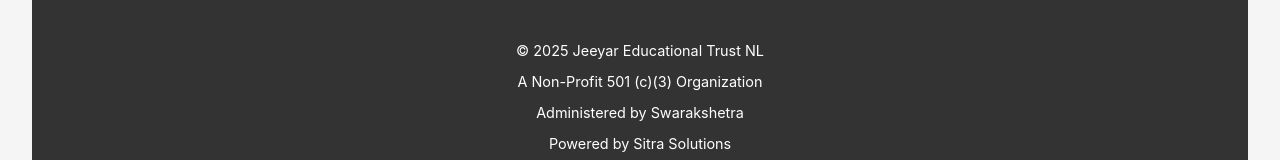
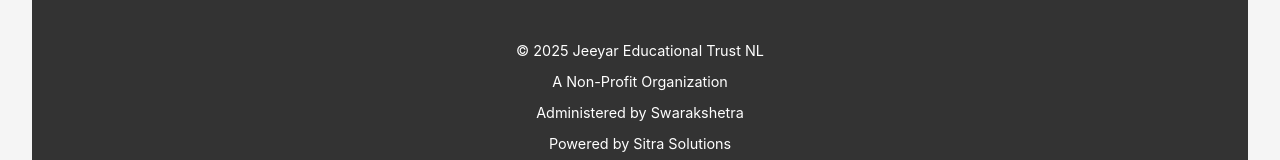
Before and after one commit to SrividyaKasu/jet-nl, a React (Vite) app: page / in a window 1280 px wide. Shown: the part 1199-1359 px from the top of the page. Built offline with nearby package versions, Linux system fonts and the light colour scheme; no server answers.

Commit message:
correcting name

```diff
--- a/src/App.jsx
+++ b/src/App.jsx
@@ -32,7 +32,7 @@
     <footer className="footer">
       <div className="footer-content">
         <p>© {new Date().getFullYear()} Jeeyar Educational Trust NL</p>
-        <p>A Non-Profit 501 (c)(3) Organization</p>
+        <p>A Non-Profit Organization</p>
         <p>Administered by Swarakshetra</p>
         <p>Powered by Sitra Solutions</p>
       </div>
```
